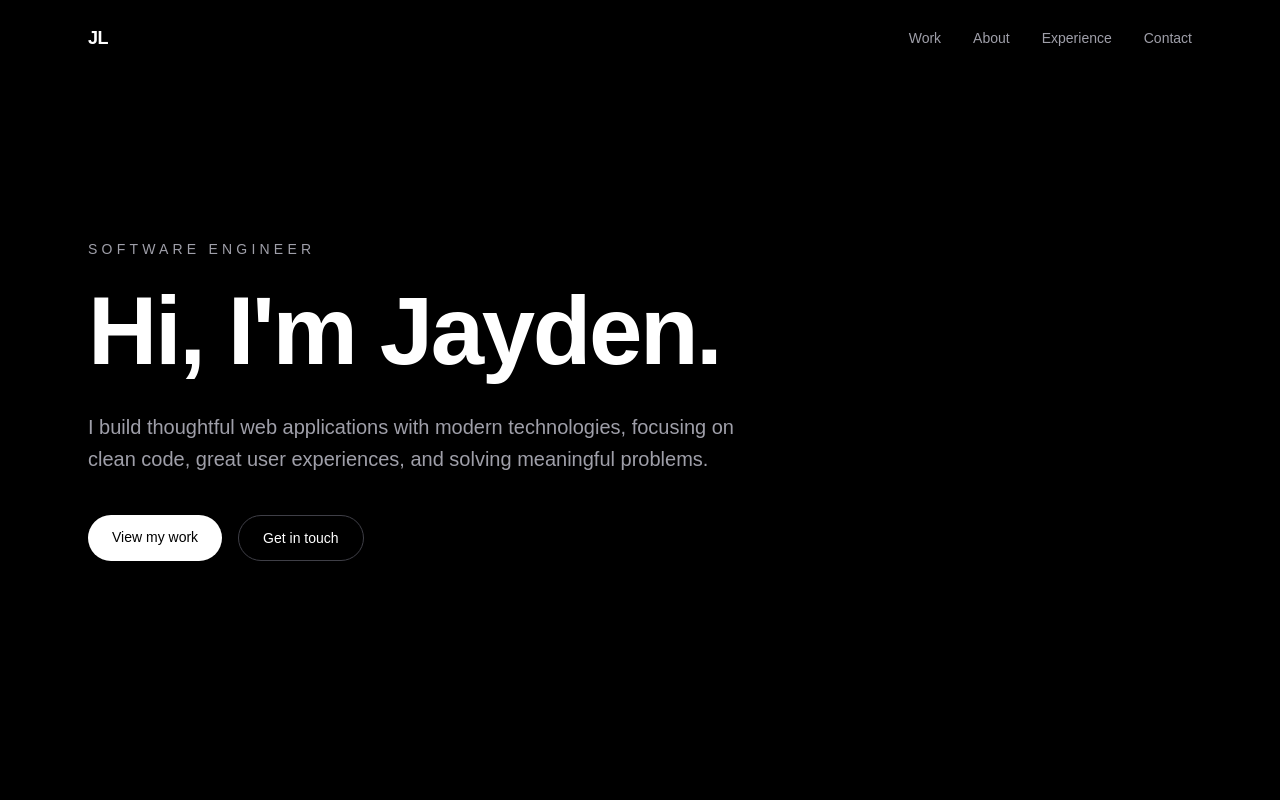
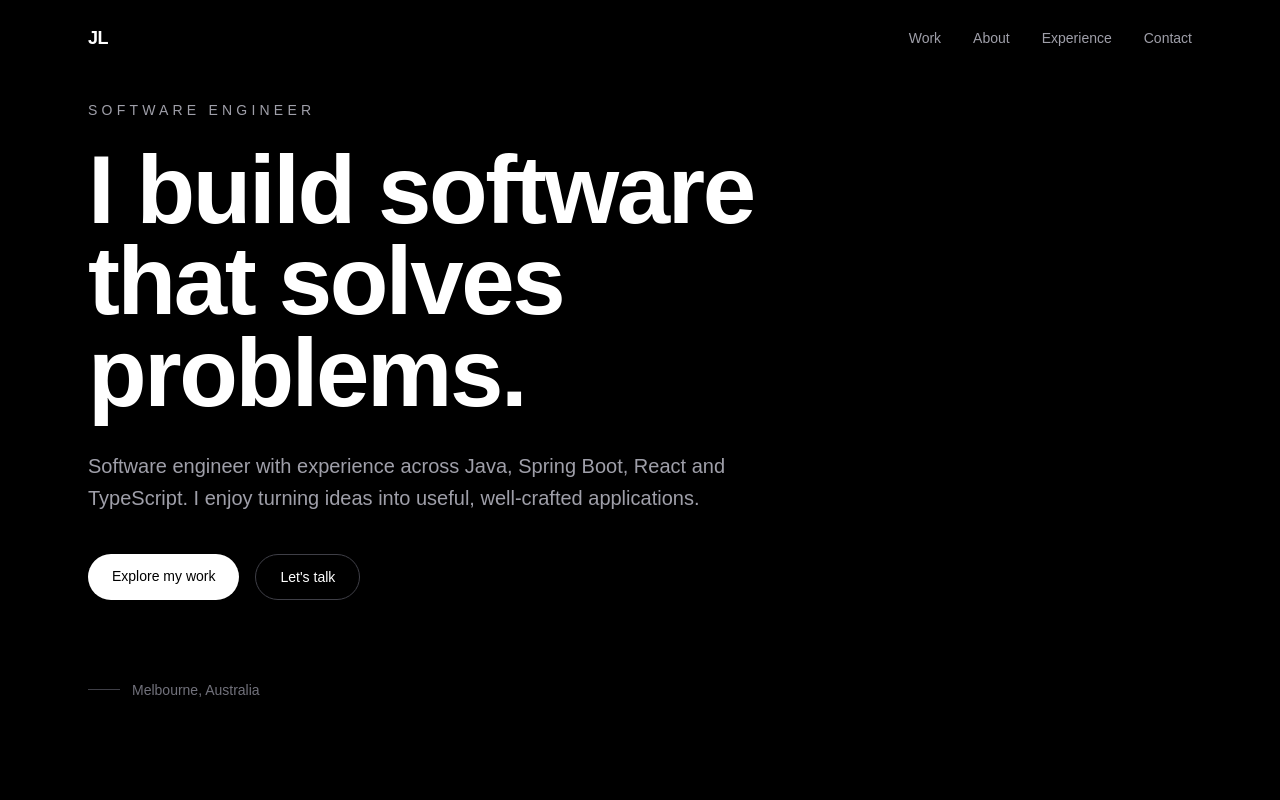
Before and after one commit to Jaydenlaoyx/jayden-portfolio, a Next.js app: page / in a window 1280 px wide. Shown: the top 800 px of the page. Built offline with nearby package versions, Linux system fonts and the light colour scheme.

Commit message:
Build animated portfolio hero

```diff
--- a/app/globals.css
+++ b/app/globals.css
@@ -28,3 +28,7 @@ body {
 html {
   scroll-behavior: smooth;
 }
+
+body {
+  background: #0a0a0a;
+}
--- a/app/page.tsx
+++ b/app/page.tsx
@@ -1,41 +1,12 @@
 import Navbar from "@/components/Navbar";
+import Hero from "@/components/Hero";
 
 export default function Home() {
   return (
     <main className="min-h-screen bg-black text-white">
       <Navbar />
 
-      <section className="mx-auto flex min-h-screen max-w-6xl flex-col justify-center px-6">
-        <p className="mb-6 text-sm uppercase tracking-[0.3em] text-zinc-400">
-          Software Engineer
-        </p>
-
-        <h1 className="max-w-4xl text-6xl font-semibold tracking-tight sm:text-7xl lg:text-8xl">
-          Hi, I'm Jayden.
-        </h1>
-
-        <p className="mt-8 max-w-2xl text-lg leading-8 text-zinc-400 sm:text-xl">
-          I build thoughtful web applications with modern technologies,
-          focusing on clean code, great user experiences, and solving
-          meaningful problems.
-        </p>
-
-        <div className="mt-10 flex gap-4">
-          <a
-            href="#work"
-            className="rounded-full bg-white px-6 py-3 text-sm font-medium text-black transition hover:bg-zinc-200"
-          >
-            View my work
-          </a>
-
-          <a
-            href="#contact"
-            className="rounded-full border border-zinc-700 px-6 py-3 text-sm font-medium text-white transition hover:border-zinc-500"
-          >
-            Get in touch
-          </a>
-        </div>
-      </section>
+      <Hero />
 
       <section
         id="work"
--- /dev/null
+++ b/components/Hero.tsx
@@ -0,0 +1,71 @@
+"use client";
+
+import { motion } from "motion/react";
+
+export default function Hero() {
+  return (
+    <section className="relative flex min-h-screen items-center overflow-hidden">
+        <div
+            aria-hidden="true"
+            className="pointer-events-none absolute inset-0 -z-10"
+        >
+         <div className="absolute left-1/2 top-1/4 h-96 w-96 -translate-x-1/2 rounded-full bg-blue-500/10 blur-3xl" />
+        </div>
+      <div className="mx-auto w-full max-w-6xl px-6">
+        <div className="max-w-4xl">
+          <p className="mb-6 text-sm font-medium uppercase tracking-[0.3em] text-zinc-400">
+            Software Engineer
+          </p>
+
+          <motion.h1
+            initial={{ opacity: 0, y: 30 }}
+            animate={{ opacity: 1, y: 0 }}
+            transition={{ duration: 0.7, ease: "easeOut" }}
+            className="text-6xl font-semibold leading-[0.95] tracking-tight sm:text-7xl lg:text-8xl"
+            >
+            I build software
+            <br />
+            that solves problems.
+          </motion.h1>
+
+          <motion.p
+            initial={{ opacity: 0, y: 20 }}
+            animate={{ opacity: 1, y: 0 }}
+            transition={{ duration: 0.7, delay: 0.15, ease: "easeOut" }}
+            className="mt-8 max-w-2xl text-lg leading-8 text-zinc-400 sm:text-xl"
+            >
+            Software engineer with experience across Java, Spring Boot,
+            React and TypeScript. I enjoy turning ideas into useful,
+            well-crafted applications.
+            </motion.p>
+
+          <motion.div
+            initial={{ opacity: 0, y: 20 }}
+            animate={{ opacity: 1, y: 0 }}
+            transition={{ duration: 0.7, delay: 0.3, ease: "easeOut" }}
+            className="mt-10 flex flex-wrap gap-4"
+            >
+            <a
+              href="#work"
+              className="rounded-full bg-white px-6 py-3 text-sm font-medium text-black transition hover:bg-zinc-200"
+            >
+              Explore my work
+            </a>
+
+            <a
+              href="#contact"
+              className="rounded-full border border-zinc-700 px-6 py-3 text-sm font-medium text-white transition hover:border-zinc-500"
+            >
+              Let's talk
+            </a>
+          </motion.div>
+        </div>
+
+        <div className="mt-20 flex items-center gap-3 text-sm text-zinc-500">
+          <span className="h-px w-8 bg-zinc-700" />
+          Melbourne, Australia
+        </div>
+      </div>
+    </section>
+  );
+}
--- a/package.json
+++ b/package.json
@@ -9,6 +9,7 @@
     "lint": "eslint"
   },
   "dependencies": {
+    "motion": "^13.1.0",
     "next": "16.3.1",
     "react": "19.2.8",
     "react-dom": "19.2.8"
```
Also changed, not shown: 1 other file (tests, documents, lock files or other folders).
